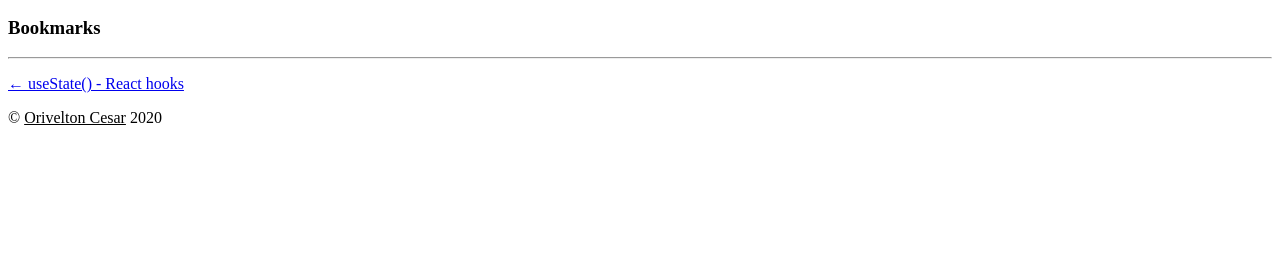
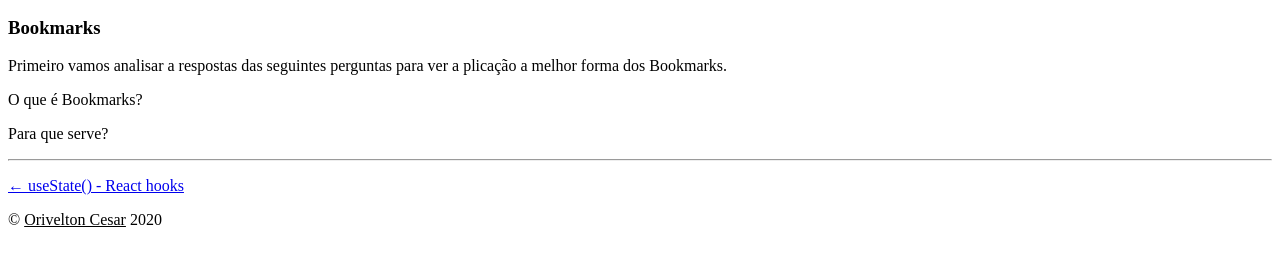
Before and after one commit to orivelton/orivelton.com, a Gatsby site: page /bookmarks/ in a window 1280 px wide. Shown: the part 72-338 px from the top of the page. Built offline with nearby package versions, Linux system fonts and the light colour scheme; Gatsby itself is replaced by a stand-in of ours.

Commit message:
Update index.md

```diff
--- a/content/blog/bookmarks/index.md
+++ b/content/blog/bookmarks/index.md
@@ -5,3 +5,9 @@ date: "2020-06-15T22:12:03.284Z"
 description: "Bookmarks"
 ---
 # Bookmarks
+
+Primeiro vamos analisar a respostas das seguintes perguntas para ver a plicação a melhor forma dos Bookmarks.
+
+O que é Bookmarks?
+
+Para que serve?
```
